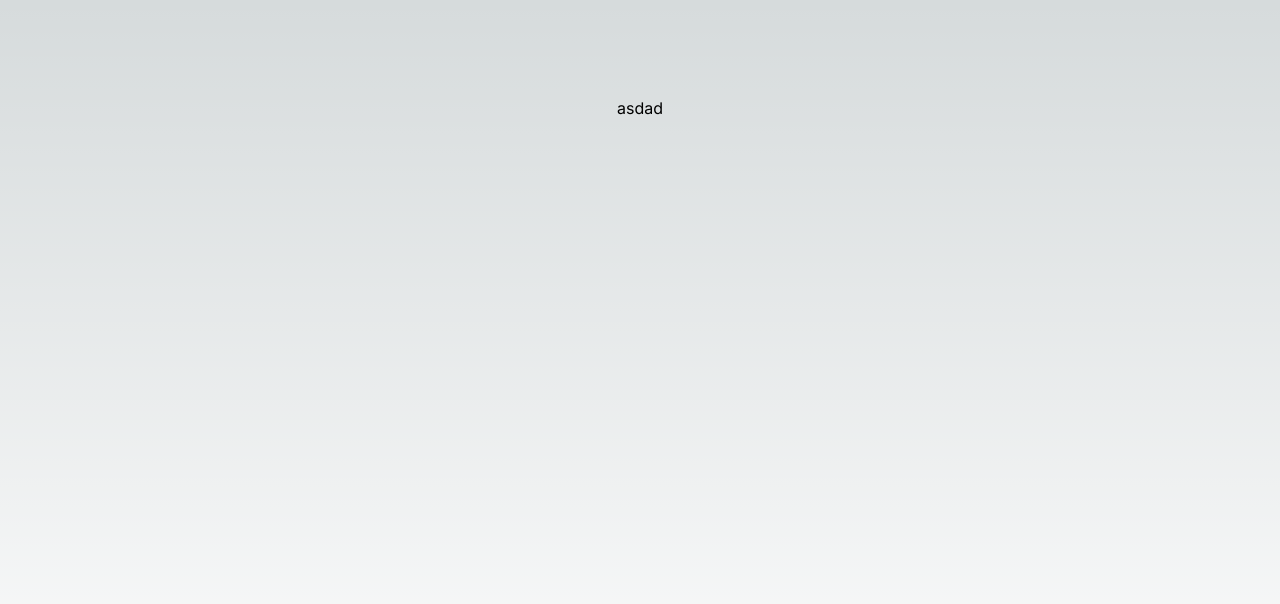
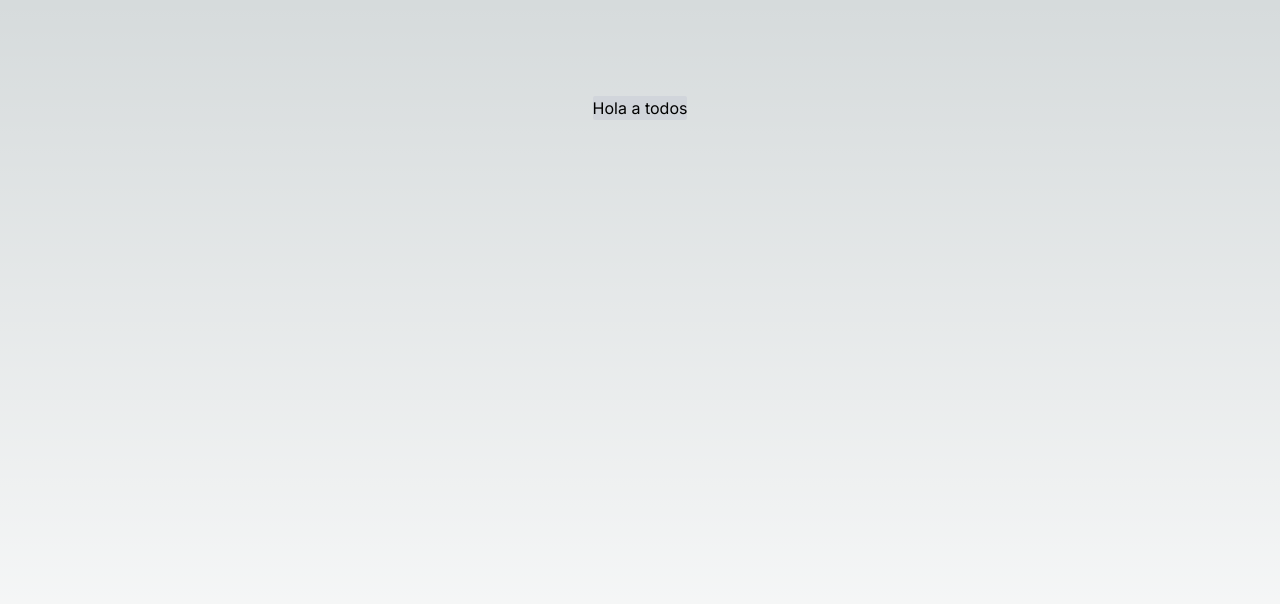
Before and after one commit to Chuyini/EcoSol, a Next.js app: page / in a window 1280 px wide. Shown: the top 604 px of the page. Built offline with nearby package versions, Linux system fonts and the light colour scheme.

Commit message:
[ECOSOL]: Button component added

```diff
--- a/app/page.tsx
+++ b/app/page.tsx
@@ -1,9 +1,11 @@
-import Image from "next/image";
+import Button from "../components/atoms/Button/Button";
 
 export default function Home() {
   return (
     <main className="flex min-h-screen flex-col items-center justify-between p-24">
-      asdad
+      <Button variant="secondary" border="none" className="">
+        Hola a todos
+      </Button>
     </main>
   );
 }
--- /dev/null
+++ b/components/atoms/Button/Button.tsx
@@ -0,0 +1,29 @@
+import { FunctionComponent, HtmlHTMLAttributes } from "react";
+
+interface ButtonProps extends HtmlHTMLAttributes<HTMLButtonElement> {
+  variant: "primary" | "secondary" | "danger";
+  border: "rounded" | "none";
+}
+
+const BUTTON_CLASSES = {
+  primary: "bg-blue-500 text-white",
+  secondary: "bg-gray-300 text-black",
+  danger: "bg-red-500 text-white",
+  rounded: "rounded-full",
+  none: "rounded-sm",
+};
+
+const Button: FunctionComponent<ButtonProps> = ({
+  variant,
+  border,
+  children,
+  className,
+  onClick,
+}) => {
+  const btnClasses =
+    BUTTON_CLASSES[variant] + " " + BUTTON_CLASSES[border] + " " + className;
+
+  return <button className={btnClasses}>{children}</button>;
+};
+
+export default Button;
```
Also changed, not shown: components/atoms/Button.ts (deleted, +0 -13 lines).
